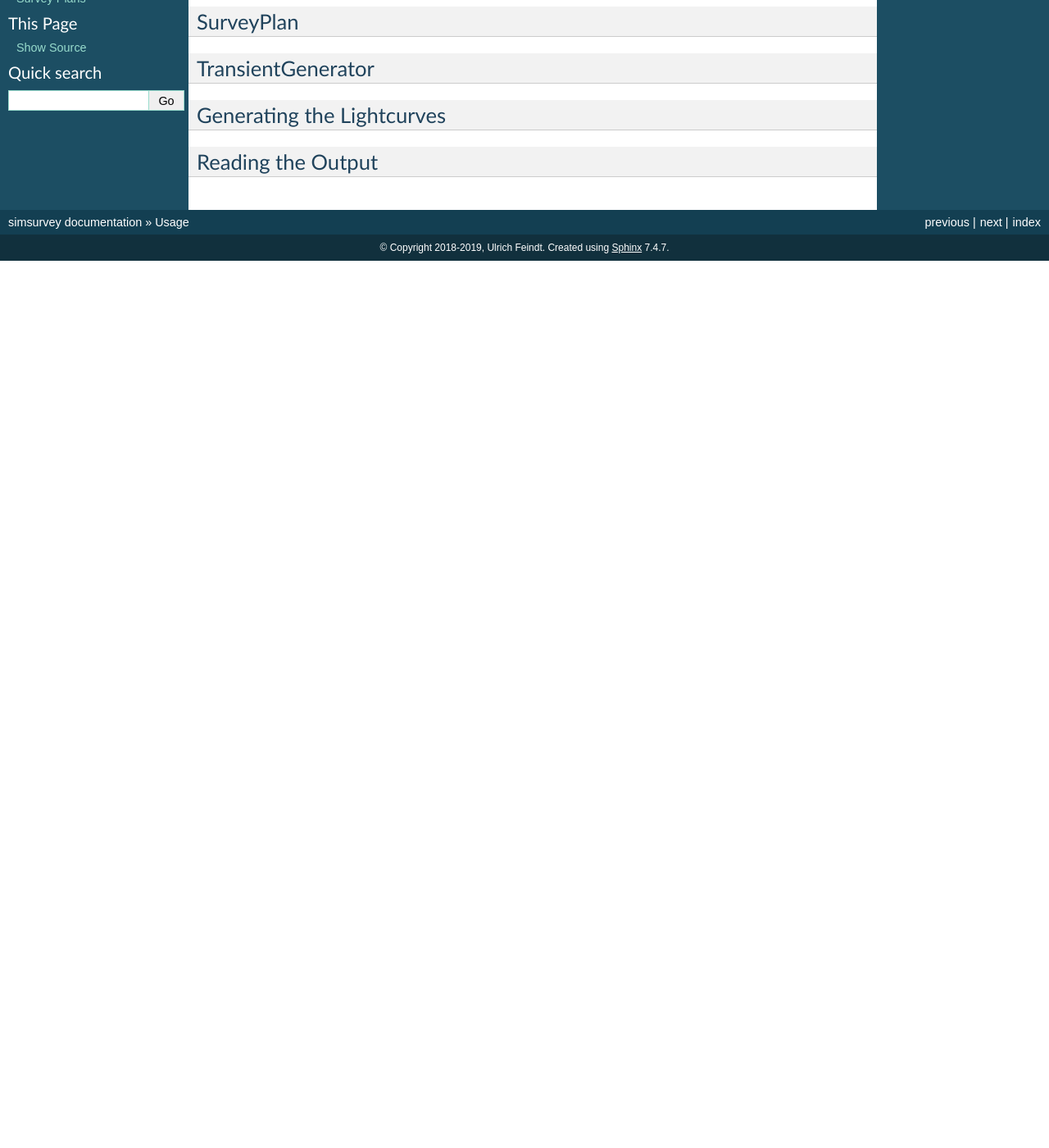
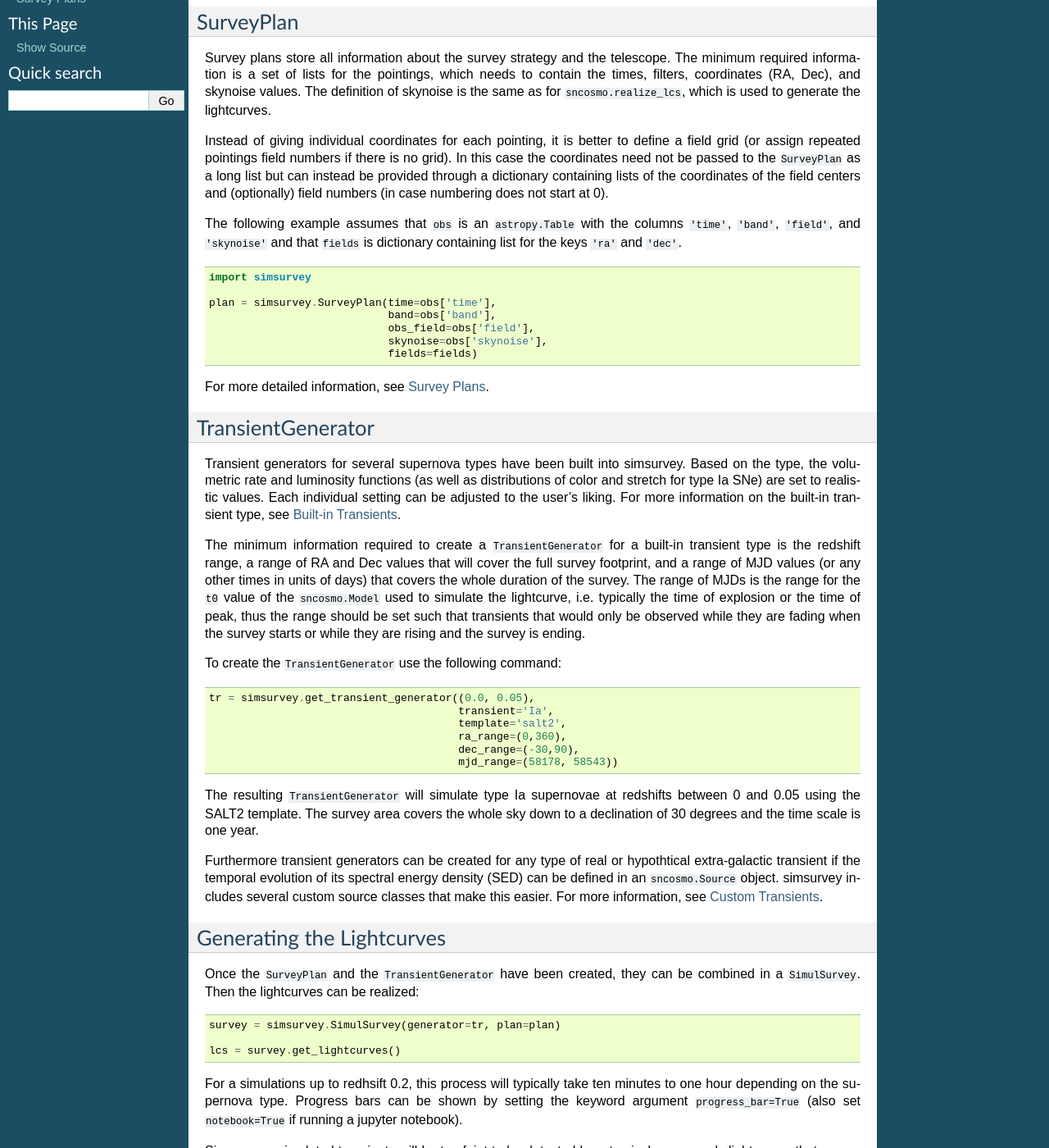
Before and after one commit to ZwickyTransientFacility/simsurvey, a Sphinx documentation site: the page built from docs/usage.rst, in a window 1280 px wide and 1400 px high, scrolled down 270 px. Shown: the whole window at 82% size. Built offline with Sphinx 7.4.7, drawn with Linux system fonts in a browser that asks for light colours; before the commit the page ends 900 px from its top, so only the background shows below that; some of the changed text lies outside the part shown.

Commit message:
basic usage documention complete

```diff
--- a/docs/custom-transients.rst
+++ b/docs/custom-transients.rst
@@ -1,3 +1,5 @@
+.. _custom-transients:
+
 *****************
 Custom Transients
 *****************
--- a/docs/index.rst
+++ b/docs/index.rst
@@ -18,6 +18,7 @@ by a astronomical transient survey.
    surveyplan
    builtin-transients
    custom-transients
+   simulsurvey
    lightcurve-collections
 
 More
--- /dev/null
+++ b/docs/simulsurvey.rst
@@ -0,0 +1,5 @@
+**************************
+Generating the lightcurves
+**************************
+
+Under construction.
--- a/docs/usage.rst
+++ b/docs/usage.rst
@@ -18,11 +18,116 @@ Two components are needed for simsurvey to simulate transient lightcurves:
 SurveyPlan
 ==========
 
+Survey plans store all information about the survey strategy and the
+telescope. The minimum required information is a set of lists for the
+pointings, which needs to contain the times, filters, coordinates (RA,
+Dec), and skynoise values. The definition of skynoise is the same as
+for ``sncosmo.realize_lcs``, which is used to generate the
+lightcurves.
+
+Instead of giving individual coordinates for each pointing, it is
+better to define a field grid (or assign repeated pointings field
+numbers if there is no grid). In this case the coordinates need not be
+passed to the ``SurveyPlan`` as a long list but can instead be
+provided through a dictionary containing lists of the coordinates of
+the field centers and (optionally) field numbers (in case numbering
+does not start at 0).
+
+The following example assumes that ``obs`` is an ``astropy.Table``
+with the columns ``'time'``, ``'band'``, ``'field'``, and
+``'skynoise'`` and that ``fields`` is dictionary containing list for
+the keys ``'ra'`` and ``'dec'``.
+
+::
+
+   import simsurvey
+
+   plan = simsurvey.SurveyPlan(time=obs['time'],
+                               band=obs['band'],
+			       obs_field=obs['field'],
+                               skynoise=obs['skynoise'],
+                               fields=fields)
+
+For more detailed information, see :doc:`surveyplan`.
+
 TransientGenerator
 ==================
+
+Transient generators for several supernova types have been built into
+simsurvey. Based on the type, the volumetric rate and luminosity
+functions (as well as distributions of color and stretch for type Ia
+SNe) are set to realistic values. Each individual setting can be
+adjusted to the user's liking. For more information on the built-in
+transient type, see :doc:`builtin-transients`.
+
+The minimum information required to create a ``TransientGenerator``
+for a built-in transient type is the redshift range, a range of RA and
+Dec values that will cover the full survey footprint, and a range of
+MJD values (or any other times in units of days) that covers the whole
+duration of the survey. The range of MJDs is the range for the ``t0``
+value of the ``sncosmo.Model`` used to simulate the lightcurve,
+i.e. typically the time of explosion or the time of peak, thus the
+range should be set such that transients that would only be observed
+while they are fading when the survey starts or while they are rising
+and the survey is ending.
+
+To create the ``TransientGenerator`` use the following command:
+
+::
+
+    tr = simsurvey.get_transient_generator((0.0, 0.05),
+                                           transient='Ia',
+                                           template='salt2',
+					   ra_range=(0,360),
+					   dec_range=(-30,90),
+                                           mjd_range=(58178, 58543))
+
+The resulting ``TransientGenerator`` will simulate type Ia supernovae
+at redshifts between 0 and 0.05 using the SALT2 template. The survey
+area covers the whole sky down to a declination of 30 degrees and the
+time scale is one year.
+
+Furthermore transient generators can be created for any type of real
+or hypothtical extra-galactic transient if the temporal evolution of
+its spectral energy density (SED) can be defined in an
+``sncosmo.Source`` object. simsurvey includes several custom source
+classes that make this easier. For more information, see
+:doc:`custom-transients`.
 
 Generating the Lightcurves
 ==========================
 
+Once the ``SurveyPlan`` and the ``TransientGenerator`` have been
+created, they can be combined in a ``SimulSurvey``. Then the
+lightcurves can be realized:
+
+::
+
+   survey = simsurvey.SimulSurvey(generator=tr, plan=plan)
+
+   lcs = survey.get_lightcurves()
+
+For a simulations up to redhsift 0.2, this process will typically take
+ten minutes to one hour depending on the supernova type. Progress bars
+can be shown by setting the keyword argument ``progress_bar=True``
+(also set ``notebook=True`` if running a jupyter notebook).
+
+Since many simulated transients will be too faint to be detected by a
+trypical survey, only lightcurves that pass a detection criterion will
+be saved. By default two points with S/N > 5 are required, for more
+information on modifying this criterion see :doc:`simulsurvey`.
+
+
 Reading the Output
 ==================
+
+The final output of the simulation is a ``LightcurveCollection``
+object. Essentially it behaves like a list of ``astropy.Table``
+objects, i.e. ``lcs[0]`` is the first lightcurve that passed the
+detection criterion and ``lcs[0].meta`` contains the parameters for
+the simulation as well as basic statistics of the transient, e.g. its
+phase of detection. For easy selections of subsamples, the object
+contains dictionaries of ``numpy.arrays`` that list the simulation
+parameters and lightcurve statistics, e.g. ``lcs.meta['z']`` for the
+redshifts or ``lcs.stats['p_det']`` for the phases of detection. For
+more information, see :doc:`lightcurve-collections`.
```
Also changed, not shown: other parts of docs/usage.rst (+1 -1 lines).
